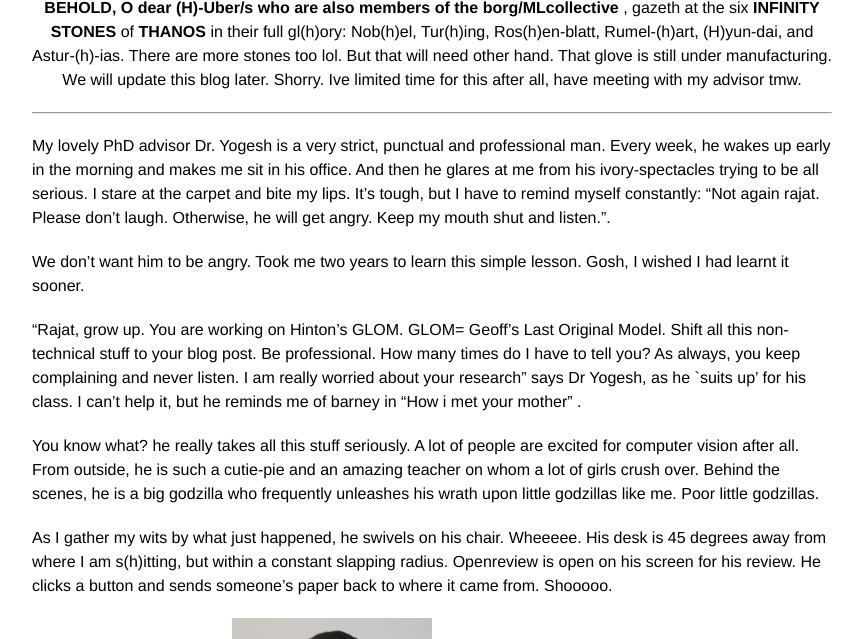
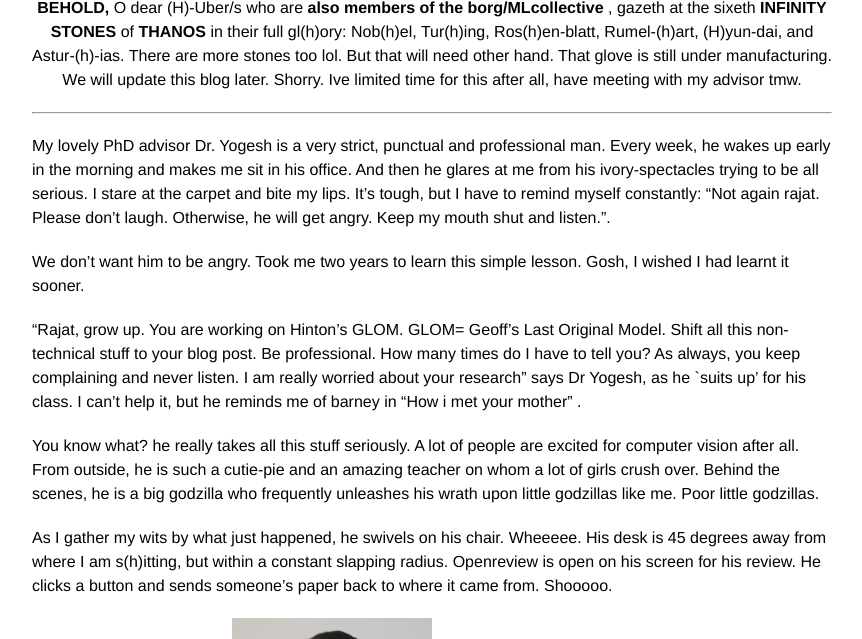
Before and after one commit to rajatmodi62/rajatmodi62.github.io, a Jekyll site: the page built from _posts/2024-10-26-hinton_apm.md, in a window 1280 px wide and 900 px high, scrolled down 2577 px, cut to the strip 261-900 px from the top of the window. Shown: the whole strip, without its empty margins (208-1070 px from the left). Built offline with Jekyll 4.4.1, drawn with Linux system fonts in a browser that asks for light colours; comment, search, counter and statistics services are not loaded.

Commit message:
soft link blog

```diff
--- a/_posts/2024-10-26-hinton_apm.md
+++ b/_posts/2024-10-26-hinton_apm.md
@@ -64,7 +64,7 @@ p.s. We have members from <b>(H)-Uber/s too</b>(cc Rosanne Liu, Jason Yosinski).
     <img class="img-fluid" src="{{ site.baseurl }}\assets\img\apm\infinity_stone.png" style="width: 50%; height: auto;"> <!-- Image width is 50% of its parent -->
 </div>
 <div class="caption" style="text-align: center;">
-    <b> BEHOLD, O dear (H)-Uber/s who are also members of the borg/MLcollective </b>, gazeth at the six <b> INFINITY STONES</b> of <b>THANOS</b> in their full gl(h)ory: Nob(h)el, Tur(h)ing, Ros(h)en-blatt, Rumel-(h)art, (H)yun-dai, and Astur-(h)-ias. There are more stones too lol. But that will need other hand. That glove is still under manufacturing. We will update this blog later. Shorry. Ive limited time for this after all, have meeting with my advisor tmw.
+    <b> BEHOLD,</b> O dear (H)-Uber/s who are <b>also members of the borg/MLcollective </b>, gazeth at the sixeth <b> INFINITY STONES</b> of <b>THANOS</b> in their full gl(h)ory: Nob(h)el, Tur(h)ing, Ros(h)en-blatt, Rumel-(h)art, (H)yun-dai, and Astur-(h)-ias. There are more stones too lol. But that will need other hand. That glove is still under manufacturing. We will update this blog later. Shorry. Ive limited time for this after all, have meeting with my advisor tmw.
 </div>
 <!-- And now, as even the stars spanning the cosmos <b> shall be forced to bear witness </b>  this grandiose-moment , under the sacred laws of academic-tradition spanning <b> millennia </b>, and the blessings of esteemed NeurIPS program committee, <b>(Me)mbers of the (ML)Collective</b> on this twenty eighth day of the month of october in the year 2024 of our humble lord <b>Jesus Christ</b>  hereby lay claim to  Yannic Kilcher’s <b>“(Me)-GLO-(MiL)-lennia”</b>. Member's locations can include any land, water, spaceships, and inside volcanoes too. May this claim forever rest <b>UNWAVERING, UNDILUTED and UNCHALLENGED </b>.
 
```
